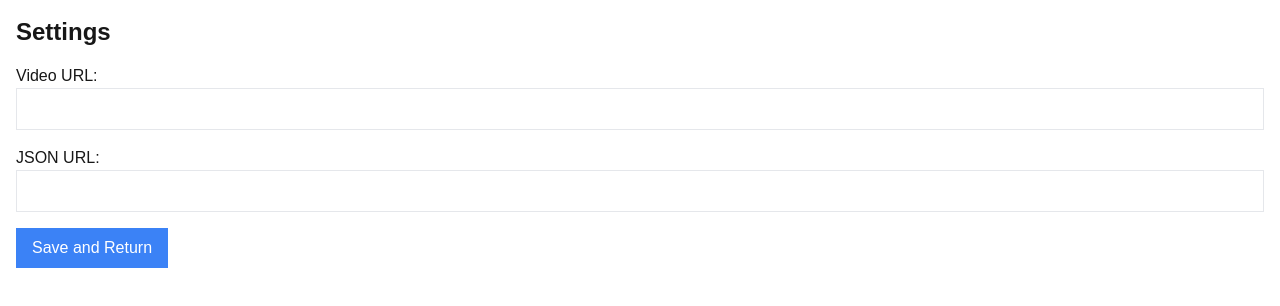
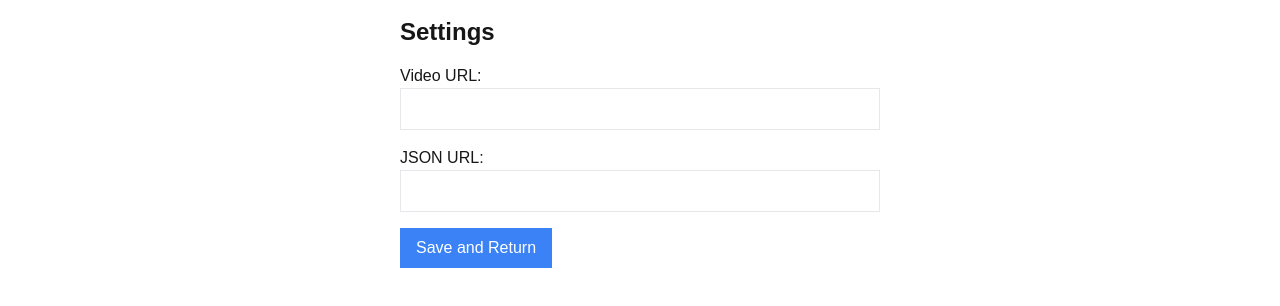
Before and after one commit to shihongji/dora-dashboard, a Next.js app: page /settings in a window 1280 px wide. Shown: the top 306 px of the page. Built offline with nearby package versions, Linux system fonts and the light colour scheme.

Commit message:
settings style

```diff
--- a/app/settings/page.tsx
+++ b/app/settings/page.tsx
@@ -18,7 +18,7 @@ const Settings: React.FC = () => {
   };
 
   return (
-    <div className="p-4">
+    <div className="p-4 h-2/6 w-2/5 mx-auto">
       <h1 className="text-2xl font-bold mb-4">Settings</h1>
       <div>
         <label>Video URL:</label>
```
